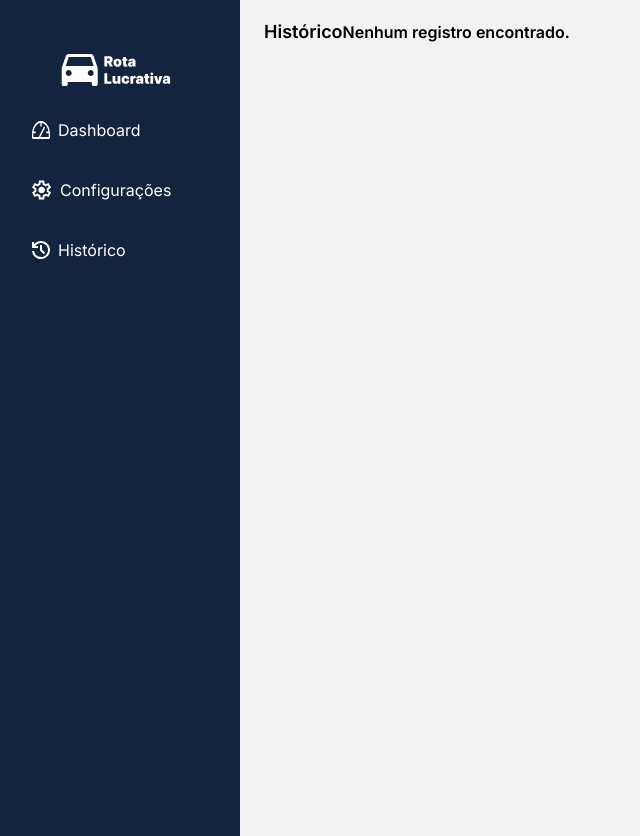
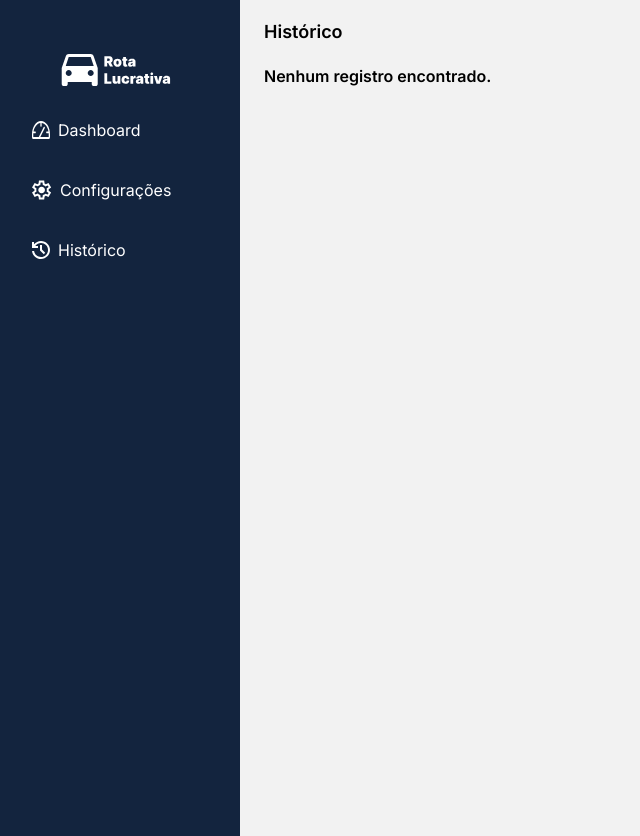
Before and after one commit to matheuslpiresm/rota-lucrativa, a React (Vite) app: page /history in a window 1280 px wide. Shown: the whole page, without its empty margins (0-640 px from the left). Built offline with nearby package versions, Linux system fonts and the light colour scheme.

Commit message:
feat: add new features

```diff
--- a/src/pages/History.tsx
+++ b/src/pages/History.tsx
@@ -44,7 +44,7 @@ export default function History() {
             totalLucro += report.lucroFinal;
         });
 
-        doc.line(10, y, 200, y);
+        doc.line(5, y, 190, y);
         y += 5;
         doc.setFontSize(12).text('TOTAL', 10, y);
         doc.text(`R$ ${totalGanhos.toFixed(2)}`, 60, y);
@@ -68,7 +68,7 @@ export default function History() {
     if (reports.length === 0) {
         return (
             <Container>
-                <Text variant="body-md-bold" className="mb-4">Histórico</Text>
+                <Text variant="body-md-bold" className="mb-4 flex">Histórico</Text>
                 <Text>Nenhum registro encontrado.</Text>
             </Container>
         );
--- a/src/pages/Home.tsx
+++ b/src/pages/Home.tsx
@@ -59,9 +59,6 @@ export default function Home() {
             handleSaveDay(lucroFinal)
         }
     };
-
-    console.log(lucro);
-
 
     function handleSaveDay(lucroFinal: number) {
 
```
